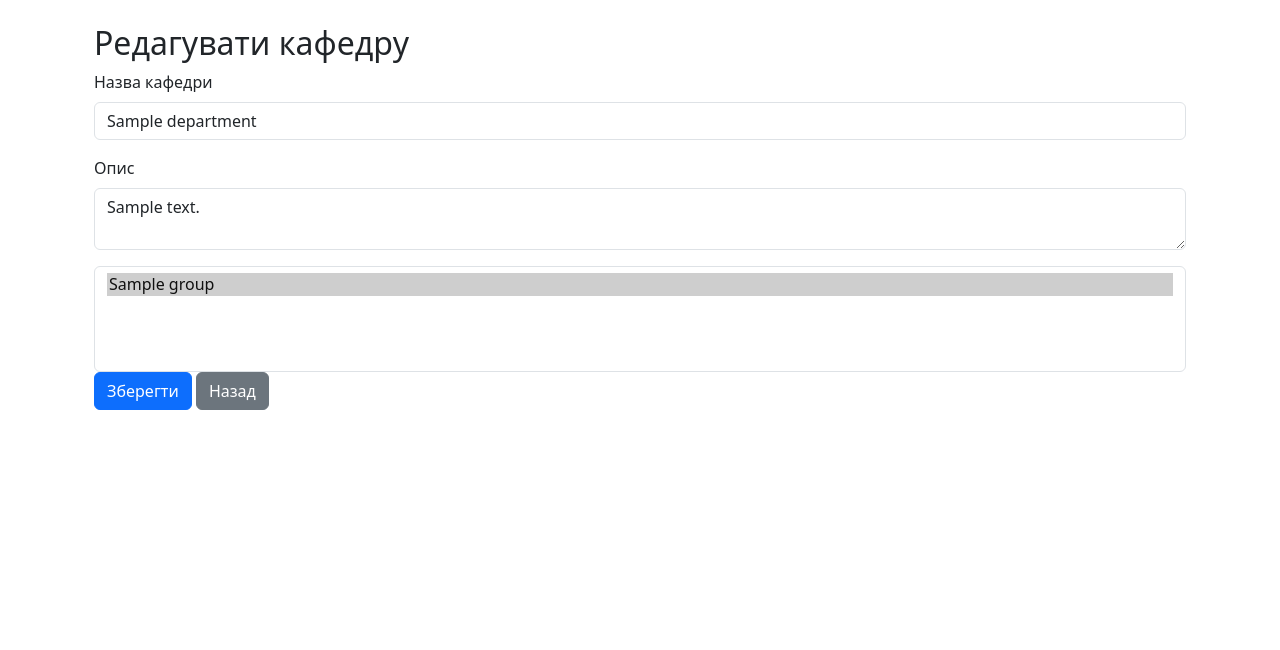
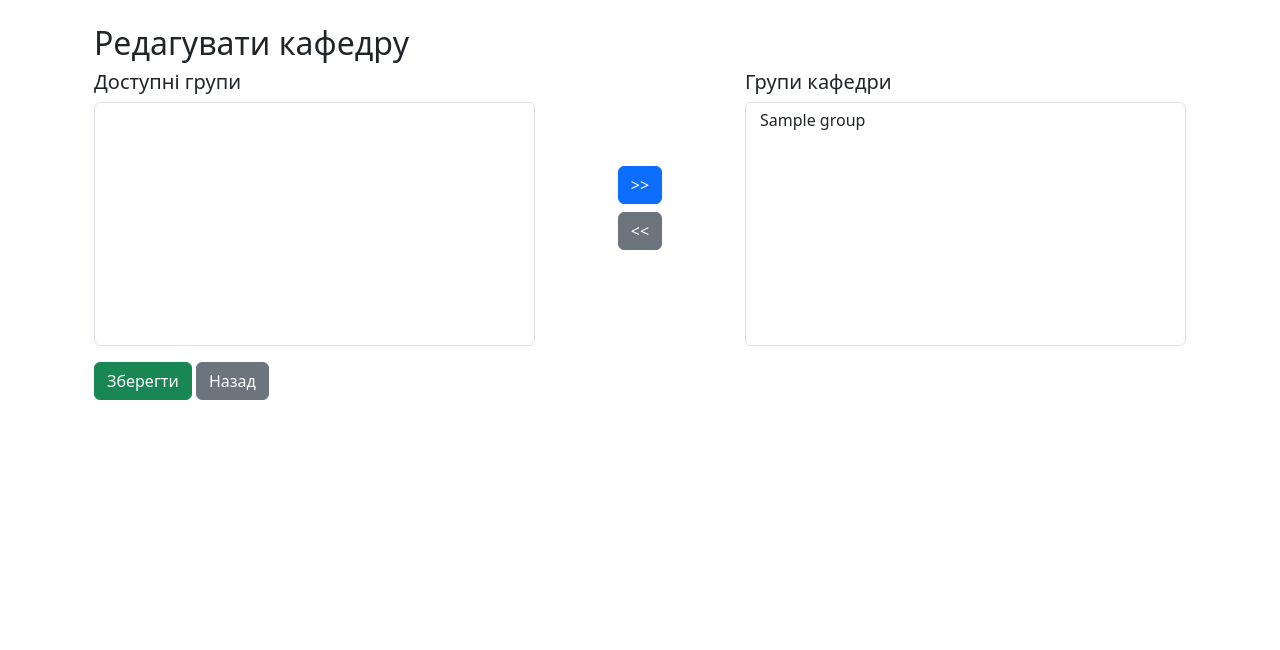
Before and after one commit to NazarShubeliak/edu_platform, a Django app: page /groups/departments/1/ in a window 1280 px wide. Shown: the part 56-706 px from the top of the page. Run offline with Django 5.2, Linux system fonts and the light colour scheme; a user stored in the database is signed in; tables that the repository leaves empty hold one stand-in row (values such as "Sample post"); lists and menus that the app fills with data are empty; some libraries are stand-ins or nearby versions.

Commit message:
Покращив редагування департаменту щоб простіше забирати і додавати групи

```diff
--- a/accounts/urls.py
+++ b/accounts/urls.py
@@ -1,10 +1,11 @@
 from django.urls import path
 from django.contrib.auth import views as auth_views
-from .views import reqister_user, delete_student
+from .views import reqister_user, delete_student, edit_student
 
 urlpatterns = [
     path("login/", auth_views.LoginView.as_view(template_name="accounts/login.html"), name="login"),
     path('logout/', auth_views.LogoutView.as_view(next_page='home'), name='logout'),
     path("register/", reqister_user, name="register"),
     path("students/delete/<int:pk>/", delete_student, name="delete_student"),
+    path("students/edit/<int:pk>/", edit_student, name="edit_student"),
 ]
--- a/core/templates/core/student_list.html
+++ b/core/templates/core/student_list.html
@@ -6,7 +6,10 @@
     <ul>
         {% for student in students %}
             <li>{{ student.user.username }} — група: {{ student.group.name|default:"немає" }}</li>
-            <a href="{% url 'delete_student' pk=student.id %}">Видалити</a>
+            {% if user.role == 'admin' %}
+                <a href="{% url 'delete_student' pk=student.id %}">Видалити</a>
+                <a href="{% url 'edit_student' pk=student.user.id %}">Редагувати</a>
+            {% endif %}
         {% empty %}
             <li class="text-muted">Студентів поки немає</li>
         {% endfor %}
--- a/groups/templates/groups/department_edit.html
+++ b/groups/templates/groups/department_edit.html
@@ -1,39 +1,67 @@
 {% extends "base.html" %}
-
 {% block content %}
 <div class="container mt-4">
   <h2>Редагувати кафедру</h2>
-    <form method="post">
+  <form method="post" id="departmentForm">
     {% csrf_token %}
-        <div class="mb-3">
-            <label for="id_name" class="form-label">Назва кафедри</label>
-            <input type="text" name="name" id="id_name" class="form-control"
-                   value="{{ department.name }}" required>
-        </div>
-        <div class="mb-3">
-            <label for="id_description" class="form-label">Опис</label>
-            <textarea name="description" id="id_description" class="form-control">{{ department.description }}</textarea>
-        </div>
-        <select name="groups" id="id_groups" class="form-select" multiple>
-          {% for group in groups %}
-            <option value="{{ group.id }}"
-              {% if group in department.groups.all %}selected{% endif %}>
-              {{ group.name }}
-            </option>
+    <div class="row">
+      <!-- Ліва колонка -->
+      <div class="col-md-5">
+        <h5>Доступні групи</h5>
+        <select id="availableGroups" class="form-select" size="10" multiple>
+          {% for group in availbable_groups %}
+            {% if group not in department.groups.all %}
+              <option value="{{ group.id }}">{{ group.name }}</option>
+            {% endif %}
           {% endfor %}
         </select>
+      </div>
 
+      <!-- Кнопки -->
+      <div class="col-md-2 d-flex flex-column justify-content-center align-items-center">
+        <button type="button" id="addGroup" class="btn btn-primary mb-2">&gt;&gt;</button>
+        <button type="button" id="removeGroup" class="btn btn-secondary">&lt;&lt;</button>
+      </div>
 
-        <button type="submit" class="btn btn-primary">Зберегти</button>
+      <!-- Права колонка -->
+      <div class="col-md-5">
+        <h5>Групи кафедри</h5>
+        <select id="departmentGroups" name="groups" class="form-select" size="10" multiple>
+          {% for group in department.groups.all %}
+            <option value="{{ group.id }}">{{ group.name }}</option>
+          {% endfor %}
+        </select>
+      </div>
+    </div>
+
+    <div class="mt-3">
+      <button type="submit" class="btn btn-success">Зберегти</button>
       <a href="{% url 'department_list' %}" class="btn btn-secondary">Назад</a>
+    </div>
   </form>
+</div>
+
 <script>
-    $(document).ready(function() {
-      $('#id_groups').select2({
-        placeholder: "Виберіть групи",
-        width: '100%'
+  const available = document.getElementById("availableGroups");
+  const selected = document.getElementById("departmentGroups");
+  const addBtn = document.getElementById("addGroup");
+  const removeBtn = document.getElementById("removeGroup");
+
+  addBtn.addEventListener("click", () => {
+    [...available.selectedOptions].forEach(opt => {
+      selected.appendChild(opt);
     });
   });
+
+  removeBtn.addEventListener("click", () => {
+    [...selected.selectedOptions].forEach(opt => {
+      available.appendChild(opt);
+    });
+  });
+
+  // Перед сабмітом позначаємо всі групи справа як вибрані
+  document.getElementById("departmentForm").addEventListener("submit", () => {
+    [...selected.options].forEach(opt => opt.selected = true);
+  });
 </script>
-</div>
 {% endblock %}
--- a/groups/views.py
+++ b/groups/views.py
@@ -87,19 +87,26 @@ def department_edit(request, pk):
         redirect("home")
 
     department = get_object_or_404(Department, pk=pk)
-    groups = Group.objects.all()
+    # groups = Group.objects.all()
+    availbable_groups = Group.objects.exclude(department=department)
 
     if request.method == "POST":
-        department.name = request.POST.get("name")
-        department.description = request.POST.get("description")
+        name = request.POST.get("name")
+        description = request.POST.get("description")
+
+        if name:  # тільки якщо є
+            department.name = name
+        if description is not None:
+            department.description = description
+
         department.save()
 
-        selected_groups = request.POST.get("groups")
+        selected_groups = request.POST.getlist("groups")
         department.groups.set(Group.objects.filter(id__in=selected_groups))
+        return redirect("department_list")
 
-        return redirect("department_edit", pk=pk)
 
     return render(request, "groups/department_edit.html", {
         "department": department,
-        "groups": groups
+        "availbable_groups": availbable_groups
     })
```
Also changed, not shown: accounts/templates/accounts/edit_student.html (added, +22 -0 lines), accounts/views.py (+18 -1 lines). Lines whose indentation alone changed are shown as unchanged.
